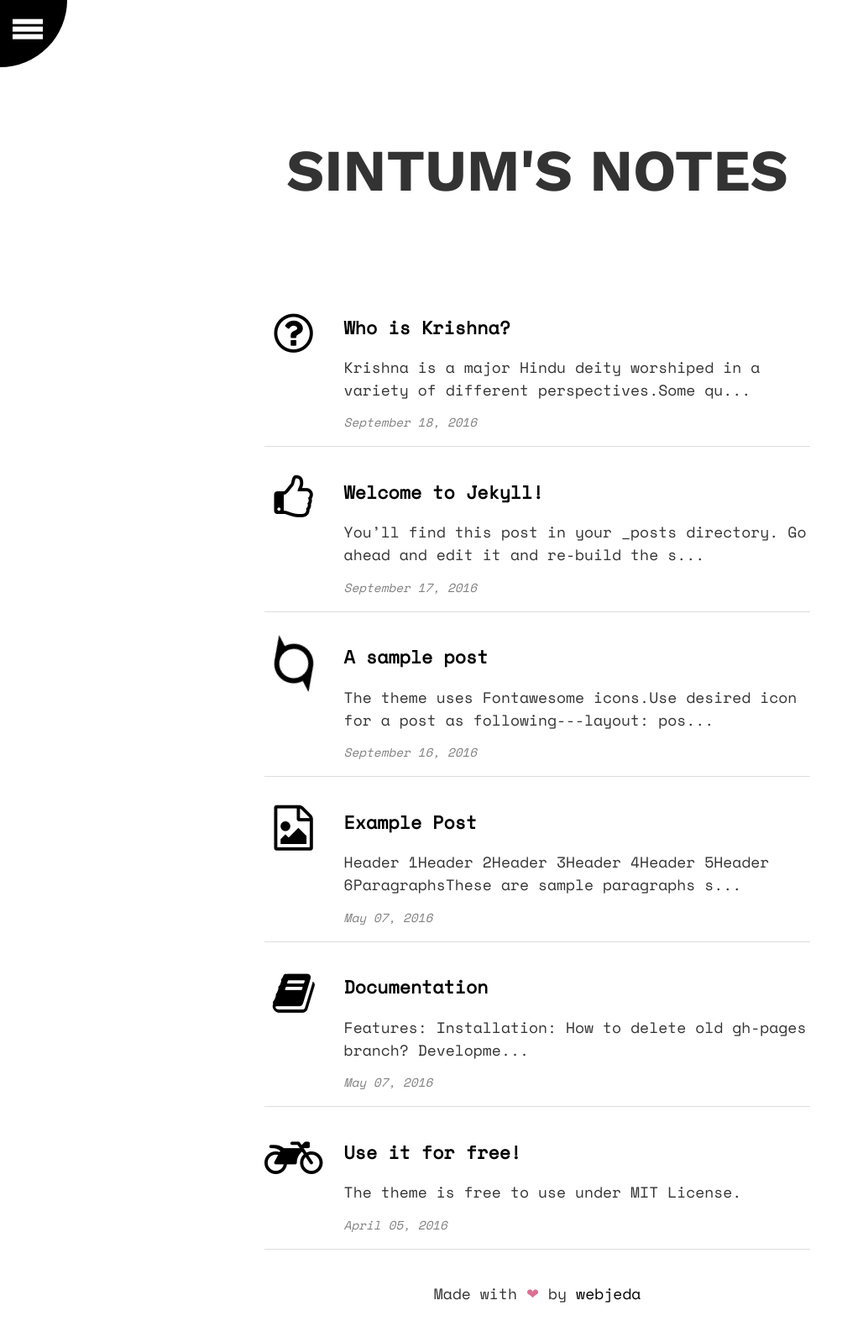
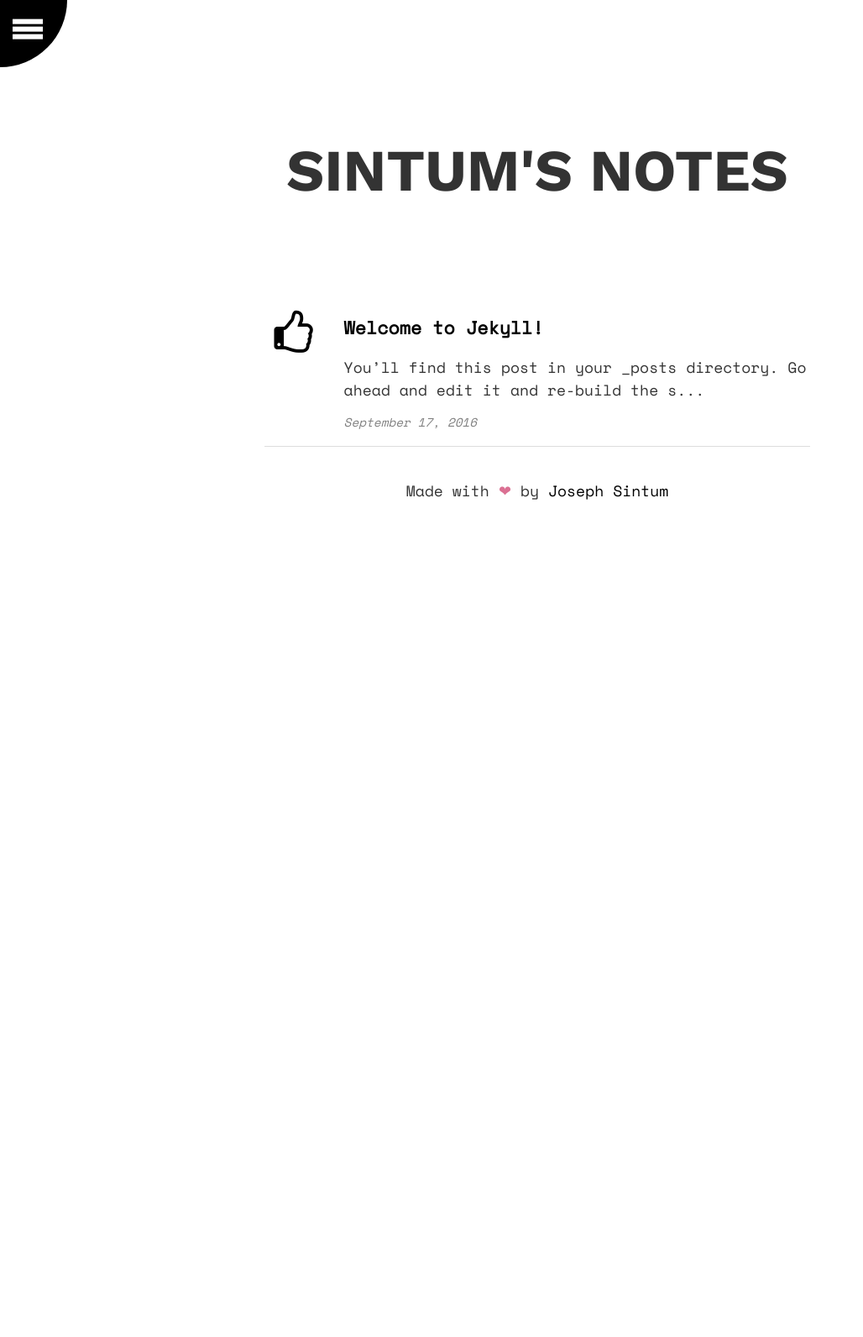
Before and after one commit to josephsintum/v2_website, a Jekyll site: the page built from index.html, in a window 1280 px wide. Shown: the whole page at 84% size, without its empty margins (0-1028 px from the left). Built offline with Jekyll 4.4.1, drawn with Linux system fonts in a browser that asks for light colours; after the commit the page ends 900 px from its top, so only the background shows below that.

```diff
--- a/_layouts/default.html
+++ b/_layouts/default.html
@@ -23,7 +23,7 @@
       <a href="{{site.baseurl}}/about/"><i class="fa fa-user"></i>&nbsp;About</a>
       <a href="{{site.baseurl}}/archive/"><i class="fa fa-file-zip-o"></i>&nbsp;Archive</a>
       <a href="{{site.baseurl}}/contact/"><i class="fa fa-address-book-o"></i>&nbsp;Contact</a>
-      <a href="https://github.com/sharu725/krishna"><i class="fa fa-code-fork"></i>&nbsp;Project</a>
+      <a href="https://github.com/josephsintum"><i class="fa fa-code-fork"></i>&nbsp;Project</a>
   </div>
 </div>
 
@@ -34,7 +34,7 @@
   {{ content }}
 
     <footer>
-      Made with <span style="color: palevioletred">❤</span> by <a href="http://webjeda.com">webjeda</a>
+      Made with <span style="color: palevioletred">❤</span> by <a href="https://github.com/josephsintum" target="_blank">Joseph Sintum</a>
   </footer>
 </div>
   <!-- Calling Fontawesome at the end to avoid delay in loading -->
--- a/_posts/2016-04-05-free-jekyll-theme.markdown
+++ /dev/null
@@ -1,8 +0,0 @@
----
-layout: post
-title:  "Use it for free!"
-categories: jekyll update
-icon: motorcycle
----
-
-The theme is free to use under MIT License.
--- a/_posts/2016-05-07-documentation.md
+++ /dev/null
@@ -1,61 +0,0 @@
----
-layout: post
-title: Documentation
-icon: book
----
-
-* Do not remove this line (it will not be displayed)
-{:toc}
-
-# Features:
-Krishna is a minimal theme made for code based blogs and project showcases.
-
-Suitable fonts are selected for better readability. Since the theme is created for smartphone reading.
-
-# Installation:
-Fork the ``master`` branch and delete ``gh-pages`` branch in it. This is important because ``gh-pages`` branch is used here only to host the blog. You should be using the master branch as the source and create a fresh ``gh-pages`` branch.
-
-Watch my video on instlallation
-<iframe class="video" src="https://www.youtube.com/embed/T2nx6tj-ZH4?rel=0?rel=0" frameborder="0" allowfullscreen></iframe>
-
-## How to delete old **gh-pages** branch?
-After forking the repository, click on **branches**.
-
-![delete gh-pages branch](http://blog.webjeda.com/images/delete-github-branch.png)
-
-Delete ``gh-pages`` branch.
-![delete gh-pages branch](http://blog.webjeda.com/images/delete-github-branch-2.png)
-
-You have to create a new ``gh-pages`` branch using the master branch. Go back to the forked repository and create ``gh-pages`` branch.
-
-![create gh-pages branch](http://blog.webjeda.com/images/create-gh-pages-branch.JPG)
-
-Now, go to settings and check the **Github Pages** section. You should see a URL where the blog is hosted.
-
-This process will host the theme as a **Project Page**. You can also download the files for local development.
-
-The default theme will look like this
-
-![webjeda krishna jekyll theme]({{site.baseurl}}/images/krishna-minimal-jekyll-theme-menu-bar-1.png)
-
-
-Expanded menu bar would look like this
-
-![webjeda krishna jekyll theme sidebar]({{site.baseurl}}/images/krishna-minimal-jekyll-theme-menu-bar-2.png)
-
-
-This theme is made especially for smartphones.
-
-![webjeda krishna responsive jekyll theme]({{site.baseurl}}/images/krishna-minimal-jekyll-theme-menu-bar-responsive.png)
-{: style="text-align:center"}
-
-# Development
-Make changes to the **master** branch and create a pull request. Do not use **gh-pages** branch as it is used to host the theme.
-
-# License
-MIT License
-
-# Change Log
-
-### Version 0.8
-* Initial release.
--- a/_posts/2016-05-07-example.md
+++ /dev/null
@@ -1,73 +0,0 @@
----
-layout: post
-title: Example Post
-icon: file-image-o
----
-
-![sample post]({{site.baseurl}}/images/image-2.png)
-
-
-# Header 1
-
-## Header 2
-
-### Header 3
-
-#### Header 4
-
-##### Header 5
-
-###### Header 6
-
-
-
-## Paragraphs
-
-These are sample paragraphs showing *italics*, **bold** and ``code`` text style. Here is an unordered  list
-
-* Item 1
-* Item 2
-* Item 3
-
-and an ordered list
-
-1. Item 1
-2. Item 2
-3. Item 3
-
->A blockquote would look like this.
-
-> another one
->
-> with multiple lines
-
-
-Lorem ipsum dolor sit amet, consectetuer adipiscing elit. Aenean commodo ligula eget dolor. Aenean massa. Cum sociis natoque penatibus et magnis dis parturient montes, nascetur ridiculus mus. Donec quam felis, ultricies nec, pellentesque eu, pretium quis, sem. Nulla consequat massa quis enim.
-
-Donec pede justo, fringilla vel, aliquet nec, vulputate eget, arcu. In enim justo, rhoncus ut, imperdiet a, venenatis vitae, justo. Nullam dictum felis eu pede mollis pretium. Integer tincidunt. Cras dapibus. Vivamus elementum semper nisi. Aenean vulputate eleifend tellus.
-
-Lorem ipsum dolor sit amet, consectetur adipiscing elit, sed do eiusmod tempor incididunt ut labore et dolore magna aliqua. Ut enim ad minim veniam, quis nostrud exercitation ullamco laboris nisi ut aliquip ex ea commodo consequat. Duis aute irure dolor in reprehenderit in voluptate velit esse cillum dolore eu fugiat nulla pariatur.
-
-A code block would look like this.
-{% highlight html %}
-
-<div class="nav">
-    <ul>
-        <li>About</li>
-        <li>Contact</li>
-        <li>Project</li>
-    </ul>
-</div>
-
-
-{% endhighlight %}
-
-Sed ut perspiciatis unde omnis iste natus error sit voluptatem accusantium doloremque laudantium, totam rem aperiam, eaque ipsa quae ab illo inventore veritatis et quasi architecto beatae vitae dicta sunt explicabo. Nemo enim ipsam voluptatem quia voluptas sit aspernatur aut odit aut fugit.
-
-
-Use below code to show **Table of Contents** on a page
-
-{% highlight css %}
-* Do not remove this line (it will not be displayed)
-{:toc}
-{% endhighlight %}
--- a/_posts/2016-09-16-usage.md
+++ /dev/null
@@ -1,33 +0,0 @@
----
-layout: post
-title:  "A sample post"
-date:   2016-09-16 23:34:56 +0530
-icon: superpowers fa-spin
----
-
-
-The theme uses [Fontawesome icons](http://fontawesome.io/icons/){: target="_blank"}.
-
-Use desired icon for a post as following
-
-{% highlight yml %}
-
----
-layout: post
-title: "Awesome Title"
-icon: superpowers
----
-
-{% endhighlight %}
-
-If you want the icon to be spinning, then use ths
-
-{% highlight yml %}
-
----
-layout: post
-title: "Awesome Title"
-icon: superpowers fa-spin
----
-
-{% endhighlight %}
--- a/_posts/2016-09-18-krishna.md
+++ /dev/null
@@ -1,24 +0,0 @@
----
-layout: post
-title:  "Who is Krishna?"
-date:   2016-09-18 23:34:56 +0530
-icon:  question-circle-o
----
-
-
-
-Krishna is a major Hindu deity worshiped in a variety of different perspectives.
-
-<iframe class="video" src="https://www.youtube.com/embed/vK7_GFR1WRE?rel=0" frameborder="0" allowfullscreen></iframe>
-
-Some quotes by Krishna that are very relevant even today!
-
-> Happiness is a state of mind, that has nothing to do with the external world.
-
-> If you fail to achieve your goal, change the strategy, not the goal.
-
-> Among all kinds of killers, time is the ultimate because it kills everything.
-
-> Develop right attitude towards your job and even the most mundane work becomes a source of joy.
-
-> Set your heart upon your work but never its reward.
```
Also changed, not shown: _pages/about.md (+3 -14 lines), 2 other files.
